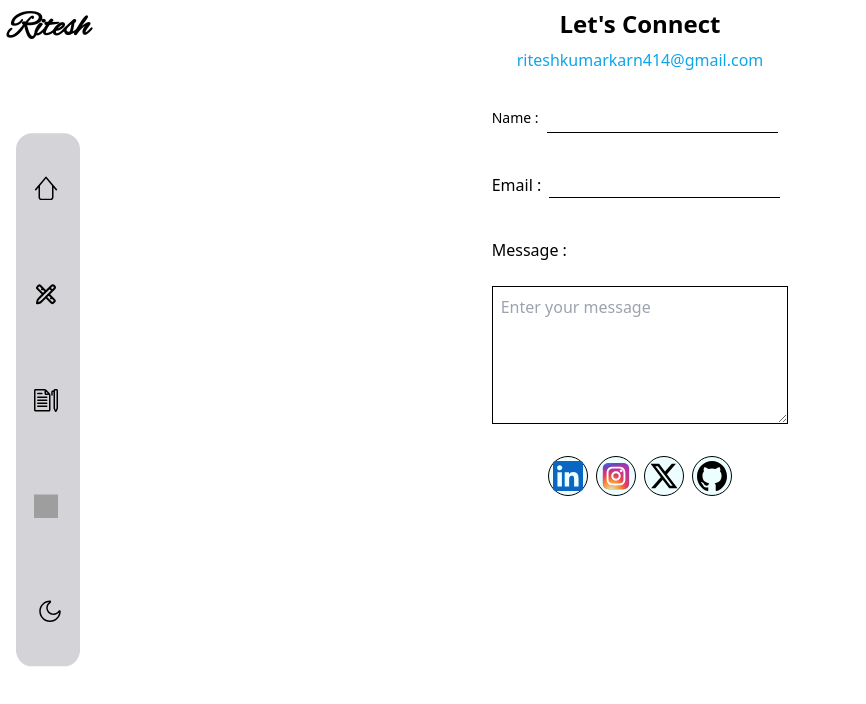
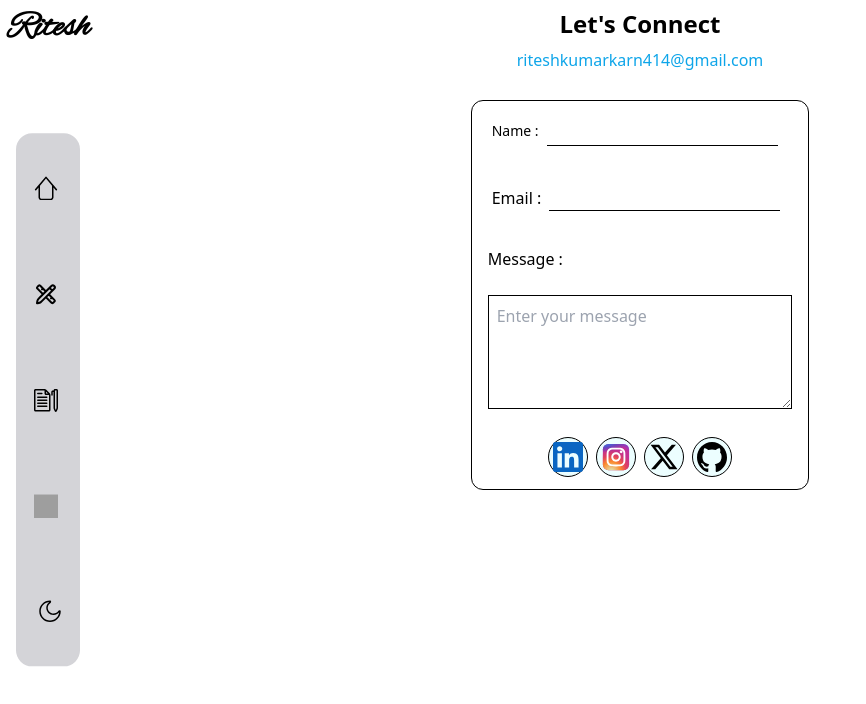
Before and after one commit to riteshkrkarn/portfolio-website, a React (Vite) app: page /contact in a window 1280 px wide. Shown: the top 704 px of the page, without its empty margins (0-866 px from the left). Built offline with nearby package versions, Linux system fonts and the light colour scheme; grey boxes are pictures that could not be loaded; a web font is replaced by a local one.

Commit message:
Contact page updated

```diff
--- a/src/components/ContactPage.jsx
+++ b/src/components/ContactPage.jsx
@@ -19,6 +19,7 @@ const ContactPage = () => {
           <h1 className="text-sky-500">riteshkumarkarn414@gmail.com</h1>
         </div>
         <div className="p-2 m-2">
+          <div className="border border-black m-3 rounded-xl">
             <form action="/submit" method="post">
               <div className="flex flex-col">
                 <div className="m-3 p-2 flex">
@@ -43,14 +44,14 @@ const ContactPage = () => {
                     required
                   />
                 </div>
-              <div className="m-3 p-2 flex flex-col">
+                <div className="m-2 p-2 flex flex-col">
                   <label htmlFor="message">Message :</label>
                   <br />
                   <textarea
                     name="message"
                     id="message"
                     className="border border-black p-2"
-                  rows={5}
+                    rows={4}
                     required
                     placeholder="Enter your message"
                   ></textarea>
@@ -86,7 +87,10 @@ const ContactPage = () => {
                     </a>
                   </div>
                   <div className="w-10 h-10 border border-black rounded-full m-1 bg-cyan-50">
-                  <a href="https://github.com/riteshkumarkarn" target="_blank">
+                    <a
+                      href="https://github.com/riteshkumarkarn"
+                      target="_blank"
+                    >
                       <img
                         src={gitHub}
                         alt="Github"
@@ -99,6 +103,7 @@ const ContactPage = () => {
             </form>
           </div>
         </div>
+      </div>
     </>
   );
 };
```
Also changed, not shown: src/components/ProjectPage.jsx (deleted). Lines whose indentation alone changed are shown as unchanged.
